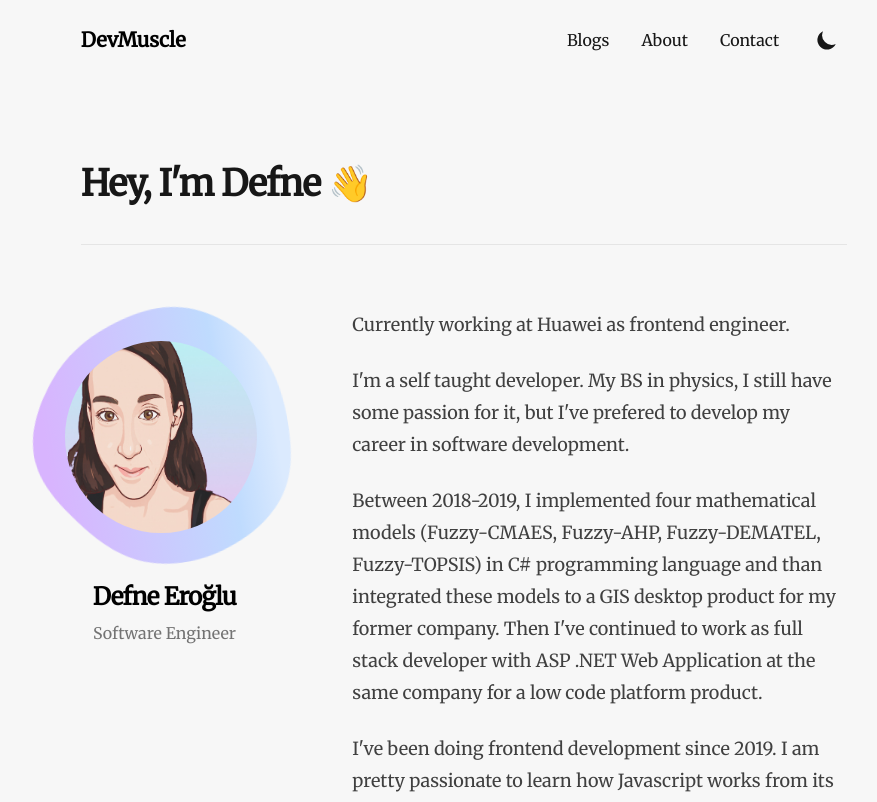
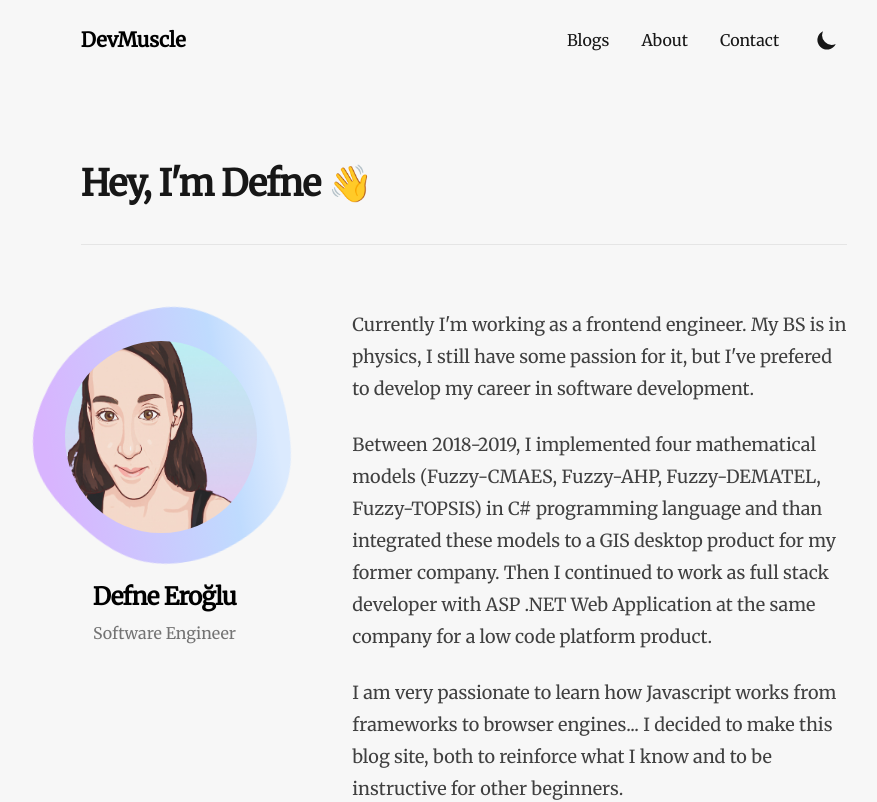
Before and after one commit to definite2/defneeroglu, a Next.js app: page /about in a window 1280 px wide. Shown: the top 802 px of the page, without its empty margins (176-1053 px from the left). Built offline with nearby package versions, Linux system fonts and the light colour scheme.

Commit message:
update about me

```diff
--- a/src/pages/about.js
+++ b/src/pages/about.js
@@ -38,22 +38,21 @@ const about = () => {
             <div className="text-gray-500 dark:text-gray-400">{occupation}</div>
           </div>
           <div className="pt-8 pb-8 prose lg:prose-lg dark:prose-dark max-w-none xl:col-span-2 xl:col-start-2">
-            <p>Currently working at Huawei as frontend engineer.</p>
             <p>
-              I'm a self taught developer. My BS in physics, I still have some passion for it, but
-              I've prefered to develop my career in software development.
+              Currently I'm working as a frontend engineer. My BS is in physics, I still have some
+              passion for it, but I've prefered to develop my career in software development.
             </p>
             <p>
               Between 2018-2019, I implemented four mathematical models (Fuzzy-CMAES, Fuzzy-AHP,
               Fuzzy-DEMATEL, Fuzzy-TOPSIS) in C# programming language and than integrated these
-              models to a GIS desktop product for my former company. Then I've continued to work as
+              models to a GIS desktop product for my former company. Then I continued to work as
               full stack developer with ASP .NET Web Application at the same company for a low code
               platform product.
             </p>
             <p>
-              I've been doing frontend development since 2019. I am pretty passionate to learn how
-              Javascript works from its history to browser engines... I decided to make this blog
-              site both to reinforce what I know and to be instructive for other beginners.
+              I am very passionate to learn how Javascript works from frameworks to browser
+              engines... I decided to make this blog site, both to reinforce what I know and to be
+              instructive for other beginners.
             </p>
             <h4>
               Publications{' '}
```
